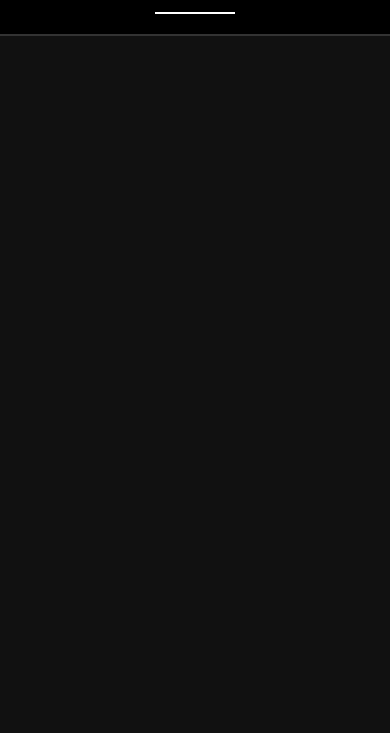
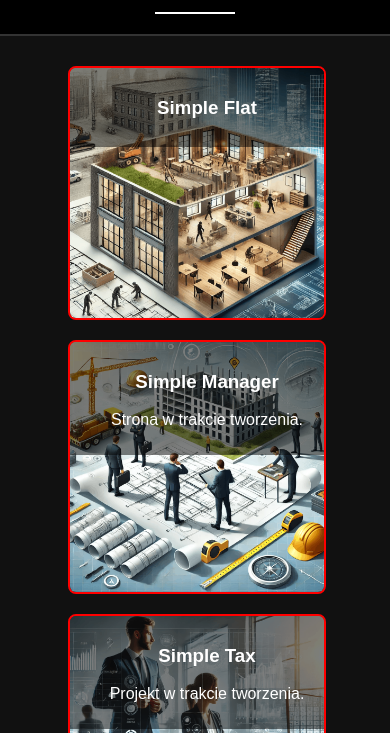
Before and after one commit to Outseen21/simpleflatstart, a plain HTML site: page index.html in a window 390 px wide. Shown: the part 61-794 px from the top of the page. Drawn offline with Linux system fonts and the light colour scheme.

Commit message:
dsadasdsa

```diff
--- a/animated.js
+++ b/animated.js
@@ -1,11 +1,11 @@
 document.addEventListener("DOMContentLoaded", () => {
-    // Animacja uruchamia się, gdy strona jest w pełni załadowana
     const fadeElements = document.querySelectorAll(".fade-in");
     fadeElements.forEach((element) => {
-        element.style.visibility = "visible"; // Pokazuje element przed animacją
+        element.style.visibility = "visible"; // Upewnij się, że elementy są widoczne
         element.classList.add("visible");
     });
 });
+
 
 function showLoadingAnimation(event) {
     event.preventDefault();
--- a/index.html
+++ b/index.html
@@ -21,7 +21,7 @@
                 <!-- Pierwszy box - Simple Flat -->
                 <a href="https://simpleflat.pl" class="box-link" onclick="showLoadingAnimation(event)">
                     <div class="box">
-                        <img src="img/SimpleFlat.gif" alt="Simple Flat">
+                        <img src="img/SimpleFlat.png" alt="Simple Flat">
                         <div class="box-text">
                             <h3>Simple Flat</h3>
                         </div>
@@ -31,7 +31,7 @@
                 <!-- Drugi box - Simple Manager -->
                 <a href="https://simplemanager.pl" class="box-link" onclick="showLoadingAnimation(event)">
                     <div class="box">
-                        <img src="img/SimpleManager.gif" alt="Simple Manager">
+                        <img src="img/SimpleManager.png" alt="Simple Manager">
                         <div class="box-text">
                             <h3>Simple Manager</h3>
                             <p>Strona w trakcie tworzenia.</p>
@@ -42,7 +42,7 @@
                 <!-- Trzeci box - Simple Tax -->
                 <a href="https://simpletax.pl" class="box-link" onclick="showLoadingAnimation(event)">
                     <div class="box">
-                        <img src="img/SimpleTax.gif" alt="Simple Tax">
+                        <img src="img/SimpleTax.png" alt="Simple Tax">
                         <div class="box-text">
                             <h3>Simple Tax</h3>
                             <p>Projekt w trakcie tworzenia.</p>
--- a/style.css
+++ b/style.css
@@ -158,21 +158,36 @@ body {
     background-color: rgba(0, 0, 0, 0.5);
 }
 
-/* Responsywność */
+/* --- MEDIA QUERIES --- */
+/* Stylizacja dla ekranów mniejszych niż 768px */
 @media (max-width: 768px) {
     .box-container {
         flex-direction: column;
         height: auto;
-        width: 100%;
-        padding: 0;
-        gap: 20px;
+        padding: 10px;
     }
 
     .box {
-        height: 300px;
-        flex: none;
+        display: flex !important; /* Wymuszenie widoczności */
+        align-items: center;
+        justify-content: center;
+        height: 250px !important;
+        min-height: 250px !important;
         width: 100%;
-        margin-bottom: 20px;
+        border: 2px solid red !important; /* Obramowanie do testowania */
+        position: relative !important;
+    }
+
+    .box img {
+        position: relative !important; /* Obraz pozostaje w boxie */
+        width: 100%;
+        height: 100%;
+        object-fit: cover;
+        display: block;
+    }
+
+    .box-text {
+        font-size: 16px;
     }
 
     .header-title {
@@ -182,8 +197,4 @@ body {
     .logo img {
         width: 100px;
     }
-
-    .box-text {
-        font-size: 16px;
-    }
 }
```
Also changed, not shown: img/SimpleFlat.gif (deleted), img/SimpleFlat.png (added), img/SimpleManager.gif (deleted), img/SimpleManager.png (added), img/SimpleTax.gif (deleted), img/SimpleTax.png (added).
